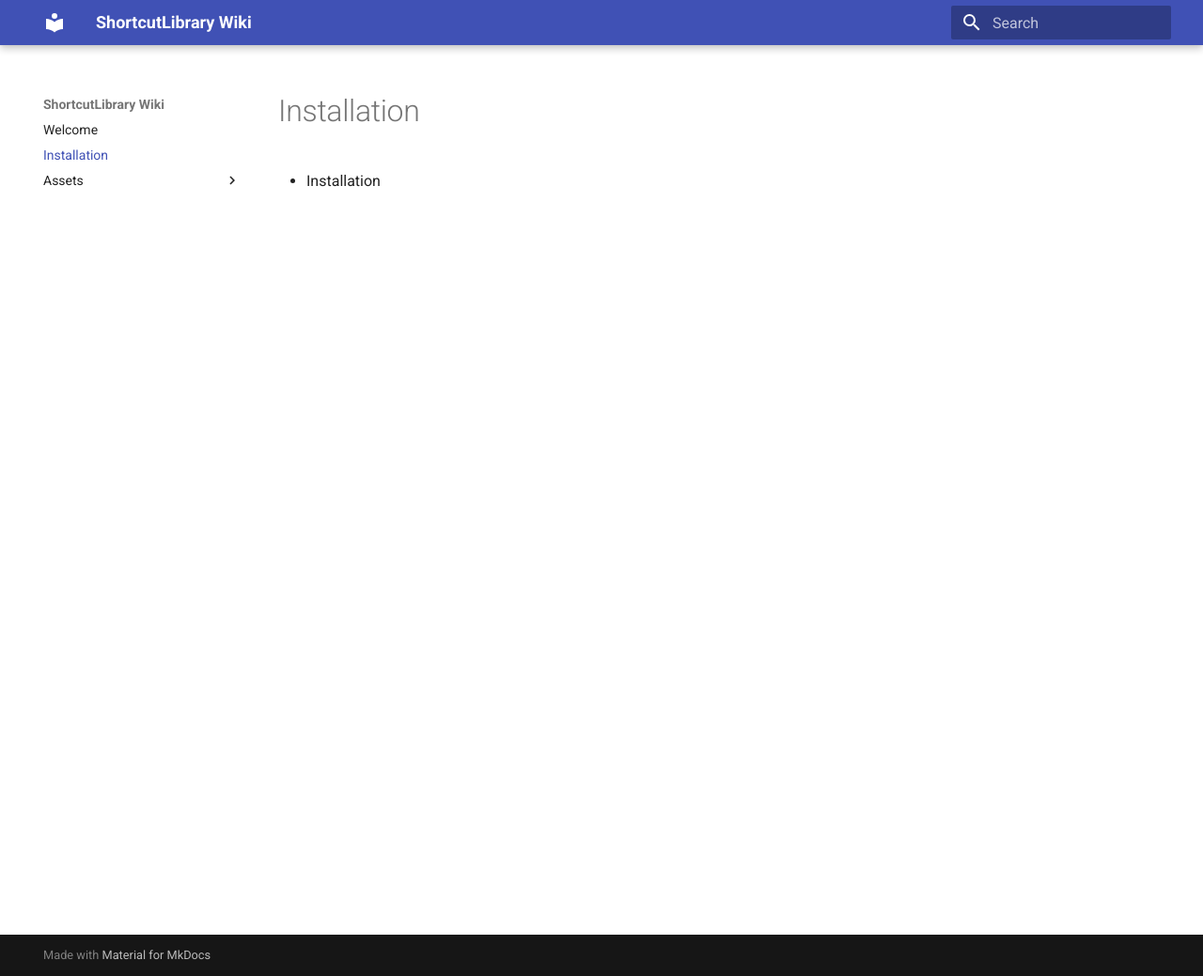
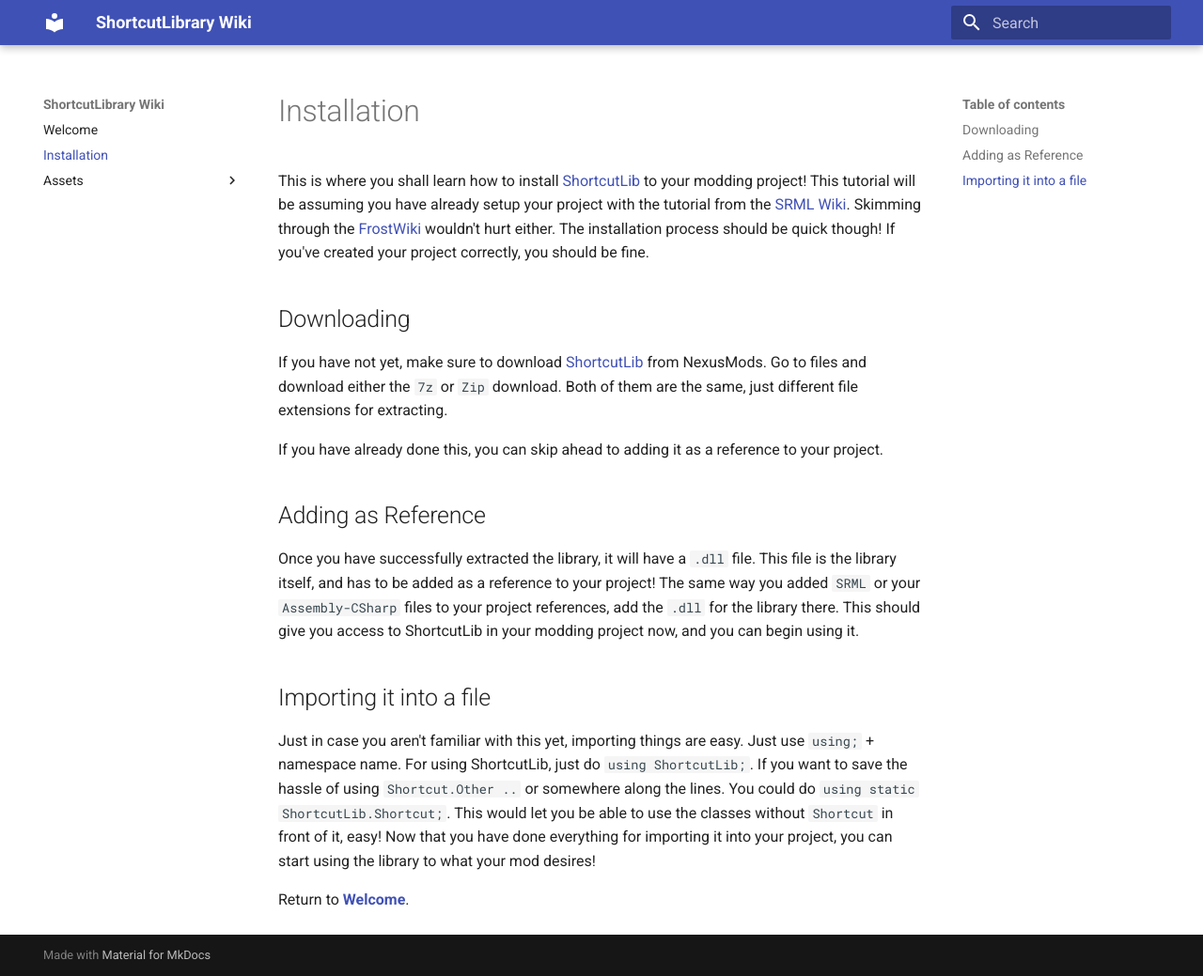
Before and after one commit to ItzBlueBerries/ShortcutLibraryWiki, an MkDocs documentation site: the page built from docs/Installation.md, in a window 1280 px wide and 1039 px high. Shown: the whole window at 94% size. Built offline with MkDocs 1.6.1 and Material for MkDocs 9.7.7, drawn with Linux system fonts in a browser that asks for light colours.

Commit message:
installation

```diff
--- a/docs/Installation.md
+++ b/docs/Installation.md
@@ -1,3 +1,19 @@
 # Installation
 
-- Installation
+This is where you shall learn how to install [ShortcutLib](https://www.nexusmods.com/slimerancher/mods/395) to your modding project! This tutorial will be assuming you have already setup your project with the tutorial from the [SRML Wiki](https://github.com/veesusmikelheir/SRML/wiki). Skimming through the [FrostWiki](https://frostdracony.github.io/) wouldn't hurt either. The installation process should be quick though! If you've created your project correctly, you should be fine.
+
+## Downloading
+
+If you have not yet, make sure to download [ShortcutLib](https://www.nexusmods.com/slimerancher/mods/395) from NexusMods. Go to files and download either the `7z` or `Zip` download. Both of them are the same, just different file extensions for extracting.
+
+If you have already done this, you can skip ahead to adding it as a reference to your project.
+
+## Adding as Reference
+
+Once you have successfully extracted the library, it will have a `.dll` file. This file is the library itself, and has to be added as a reference to your project! The same way you added `SRML` or your `Assembly-CSharp` files to your project references, add the `.dll` for the library there. This should give you access to ShortcutLib in your modding project now, and you can begin using it.
+
+## Importing it into a file
+
+Just in case you aren't familiar with this yet, importing things are easy. Just use `using;` + namespace name. For using ShortcutLib, just do `using ShortcutLib;`. If you want to save the hassle of using `Shortcut.Other ..` or somewhere along the lines. You could do `using static ShortcutLib.Shortcut;`. This would let you be able to use the classes without `Shortcut` in front of it, easy! Now that you have done everything for importing it into your project, you can start using the library to what your mod desires!
+
+Return to **[Welcome](https://itzblueberries.github.io/ShortcutLibraryWiki/)**.
```
Also changed, not shown: docs/Assets/Assets.md (+1 -1 lines), docs/index.md (+7 -7 lines), site/Installation/index.html, site/assets/Assets/index.html, site/index.html, site/search/search_index.json, 2 other files.
